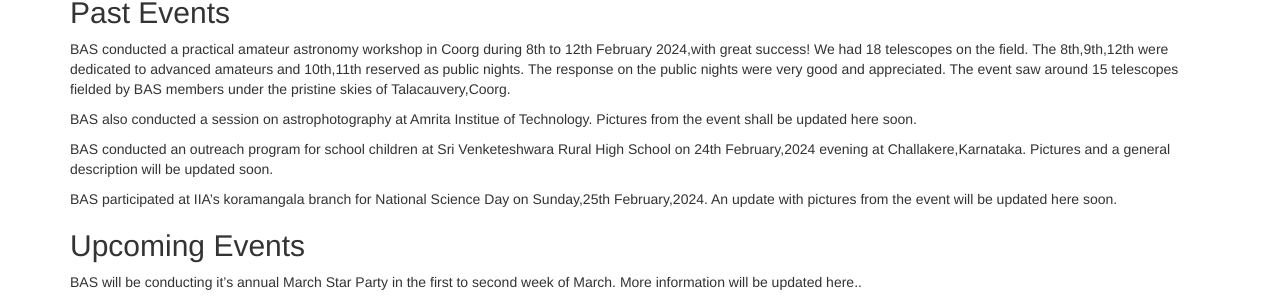
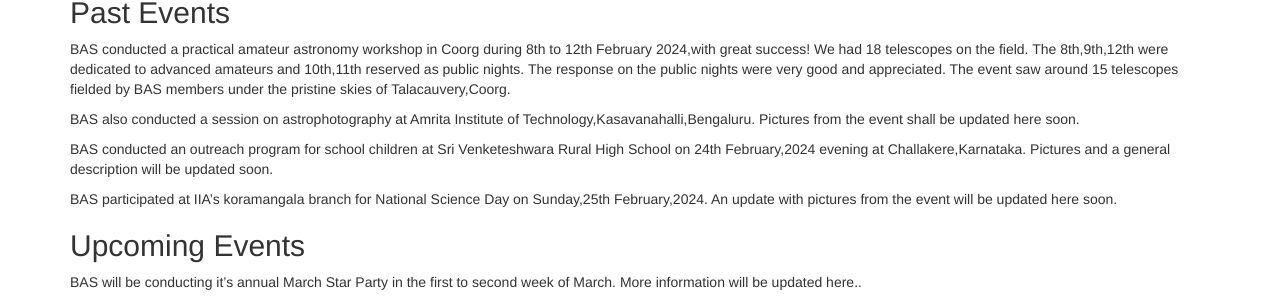
Before and after one commit to bas-org/bas-org.github.io, a Jekyll site: the page built from index.md, in a window 1280 px wide. Shown: the part 942-1245 px from the top of the page. Built offline with Jekyll 4.4.1, drawn with Linux system fonts in a browser that asks for light colours; nearby versions of some CDN libraries; library files that are not in the unit come from our copies.

Commit message:
Update index.md

```diff
--- a/index.md
+++ b/index.md
@@ -37,8 +37,7 @@ BAS conducted a practical amateur astronomy workshop in Coorg during 8th to 12th
 The response on the public nights were very good and appreciated. The event saw around 15 telescopes fielded by BAS
 members under the pristine skies of Talacauvery,Coorg.
 
-BAS also conducted a session on astrophotography at Amrita Institue of Technology. Pictures from the event
-shall be updated here soon.
+BAS also conducted a session on astrophotography at Amrita Institute of Technology,Kasavanahalli,Bengaluru. Pictures from the event shall be updated here soon.
 
 BAS conducted an outreach program for school children at Sri Venketeshwara Rural High School on
 24th February,2024 evening at Challakere,Karnataka. Pictures and a general description will be updated soon.
```
